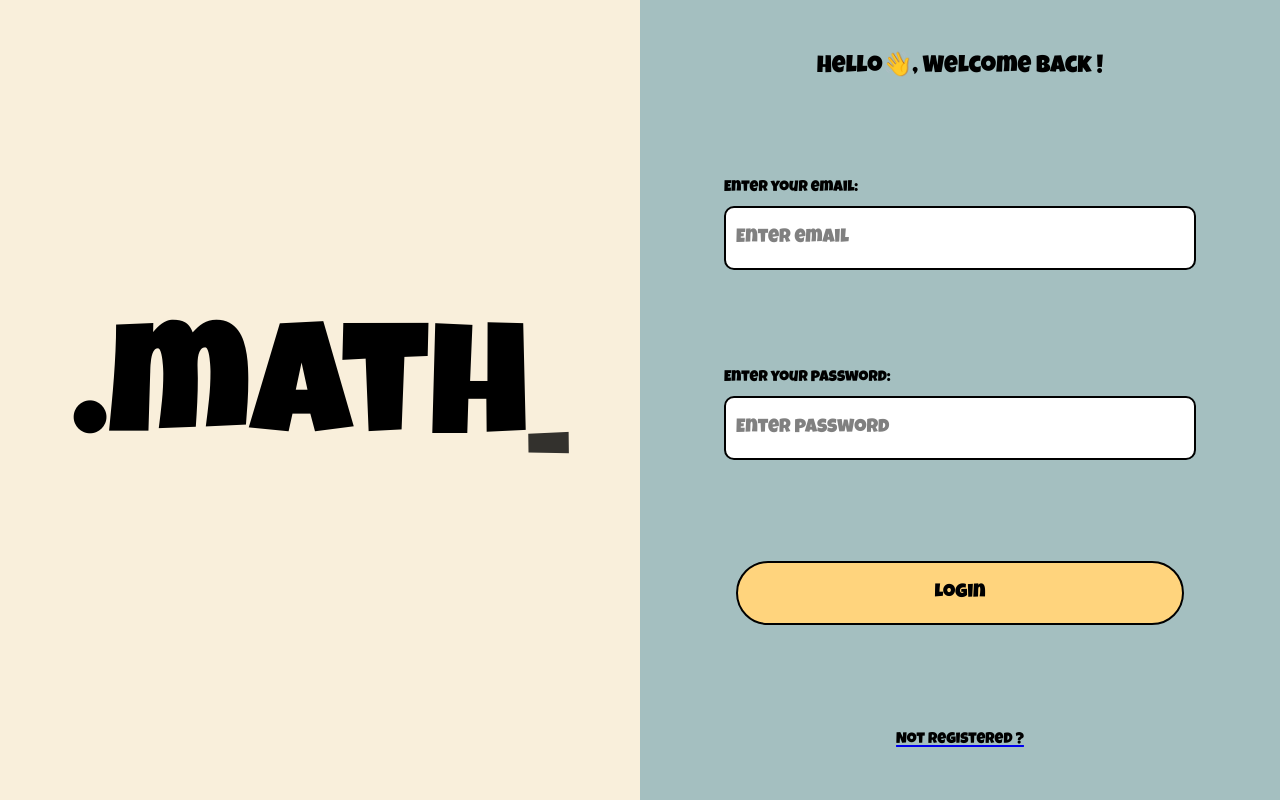
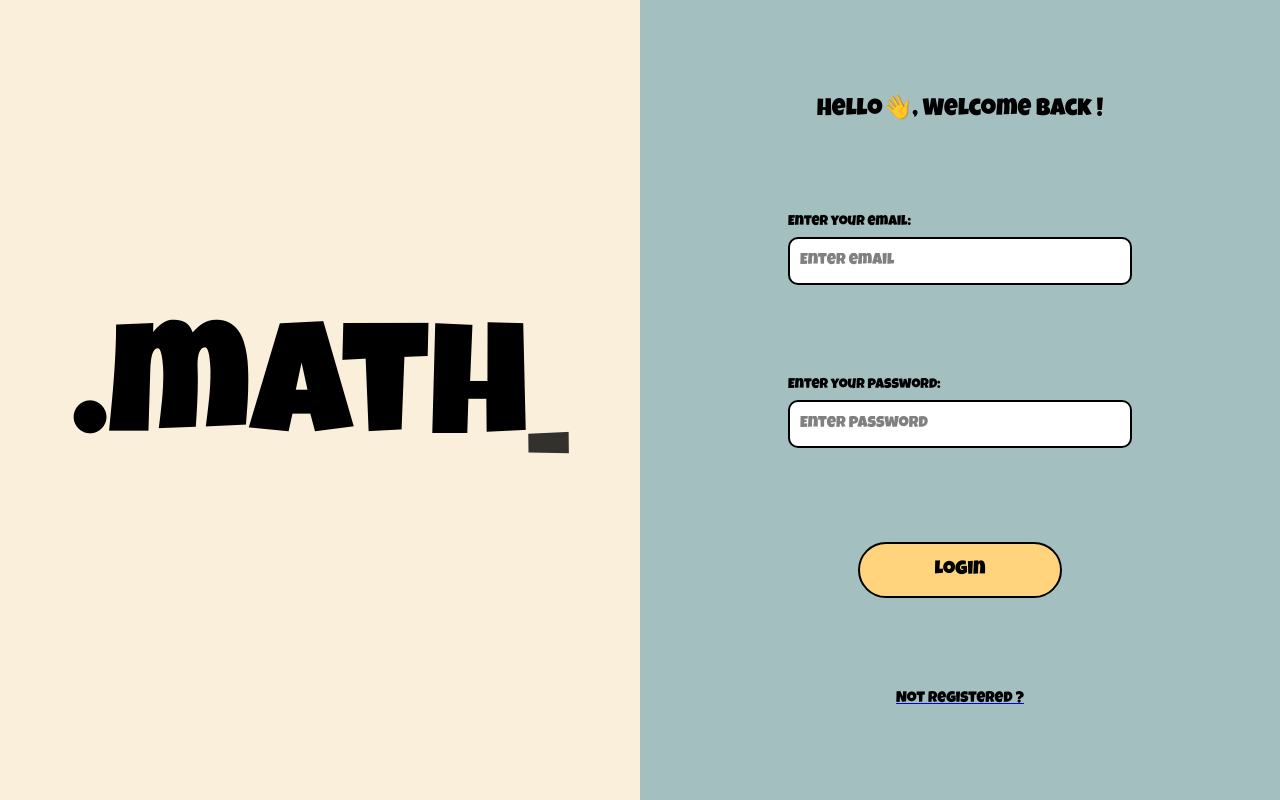
Before and after one commit to hitakritgoplani/math-web-app, a React (Create React App) app in the folder frontend/: page / in a window 1280 px wide. Built offline with nearby package versions, Linux system fonts and the light colour scheme.

Commit message:
small fixes

```diff
--- a/frontend/src/pages/Register.js
+++ b/frontend/src/pages/Register.js
@@ -46,6 +46,11 @@ export default function Register() {
                     </label>
 
                     <label>
+                        Enter parent's email:<br />
+                        <input className='input-login' id="parent-email" type="text" placeholder="Enter email" onChange={(e)=>{setEmail(e.target.value)}}/>
+                    </label>
+
+                    <label>
                         Enter your password:<br />
                         <input className="input-login" id="password" type="password" placeholder="Enter password" onChange={(e)=>{setPassword(e.target.value)}}/>
                     </label>
--- a/frontend/src/pages/Settings.js
+++ b/frontend/src/pages/Settings.js
@@ -6,6 +6,7 @@ import axios from 'axios';
 export default function Settings() {
     const [correct, setCorrect] = useState(0);
     const [incorrect, setIncorrect] = useState(0);
+    const [name, setName] = useState('');
 
     useEffect(() => {
         const fetchSettings = async () => {
@@ -15,6 +16,8 @@ export default function Settings() {
                 });
                 setCorrect(parseInt(response.data["correctAnswers"]));
                 setIncorrect(parseInt(response.data["inCorrectAnswers"]));
+                setName(response.data["name"])
+                console.log(response.data["name"])
             } catch (error) {
                 console.error('Error fetching settings:', error);
             }
@@ -35,7 +38,7 @@ export default function Settings() {
                     </ul>
                 </div>
                 <div className='settings'>
-                    <h1 style={{ fontStyle: "italic", textDecoration: "underline" }}>Your performance</h1><br />
+                    <h1 style={{ fontStyle: "italic", textDecoration: "underline" }}>{name}'s performance</h1><br />
                     <ul className='list-of-rules'>
                         <li>Questions correctly answered: {correct}</li>
                         <li>Questions incorrectly answered: {incorrect}</li>
--- a/frontend/src/styles/Login.css
+++ b/frontend/src/styles/Login.css
@@ -39,9 +39,8 @@
     font-weight: normal;
     display: flex;
     flex-direction: column;
-    justify-content: space-around;
+    justify-content: space-evenly;
     align-items: center;
-    font-size: 1.5rem; /* Increased font size */
     height: 100%;
     width: 100%;
   }
@@ -50,19 +49,19 @@
   label {
     font-weight: normal;
     color: #000000;
-    font-size: 1.2vw; /* Increased font size */
+    font-size: 1.1vw; /* Increased font size */
   }
 
   /* Login input styles */
   .input-login {
-    width: 35vw;
-    height: 5vh; /* Increased height */
+    width: 25vw;
+    height: 3vh; /* Increased height */
     border: 2px solid black;
     border-radius: 10px;
-    margin-top: 10px; /* Increased margin */
+    margin-top: 1vh; /* Increased margin */
     padding: 10px;
     background-color: white;
-    font-size: 1.2rem; /* Increased font size */
+    font-size: 1rem; /* Increased font size */
   }
 
   /* Placeholder styles */
@@ -77,8 +76,8 @@
     color: black;
     background-color: #ffd47d;
     border: 2px solid #000;
-    width: 35vw;
-    height: 8vh;
+    width: 16vw;
+    height: 7vh;
     border-radius: 50px;
     cursor: pointer;
   }
```
Also changed, not shown: 2 other files (tests, documents, lock files or other folders).
